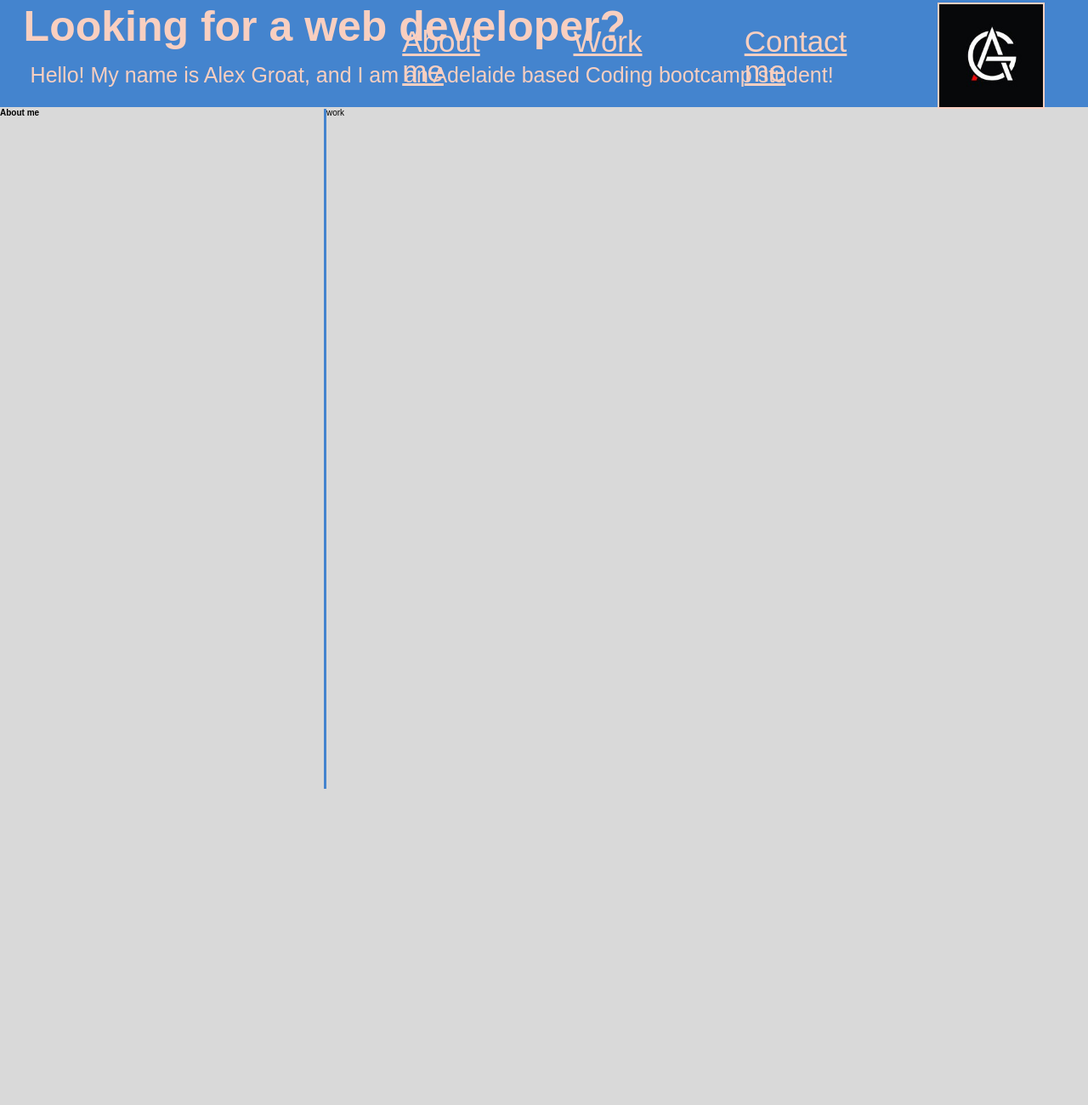
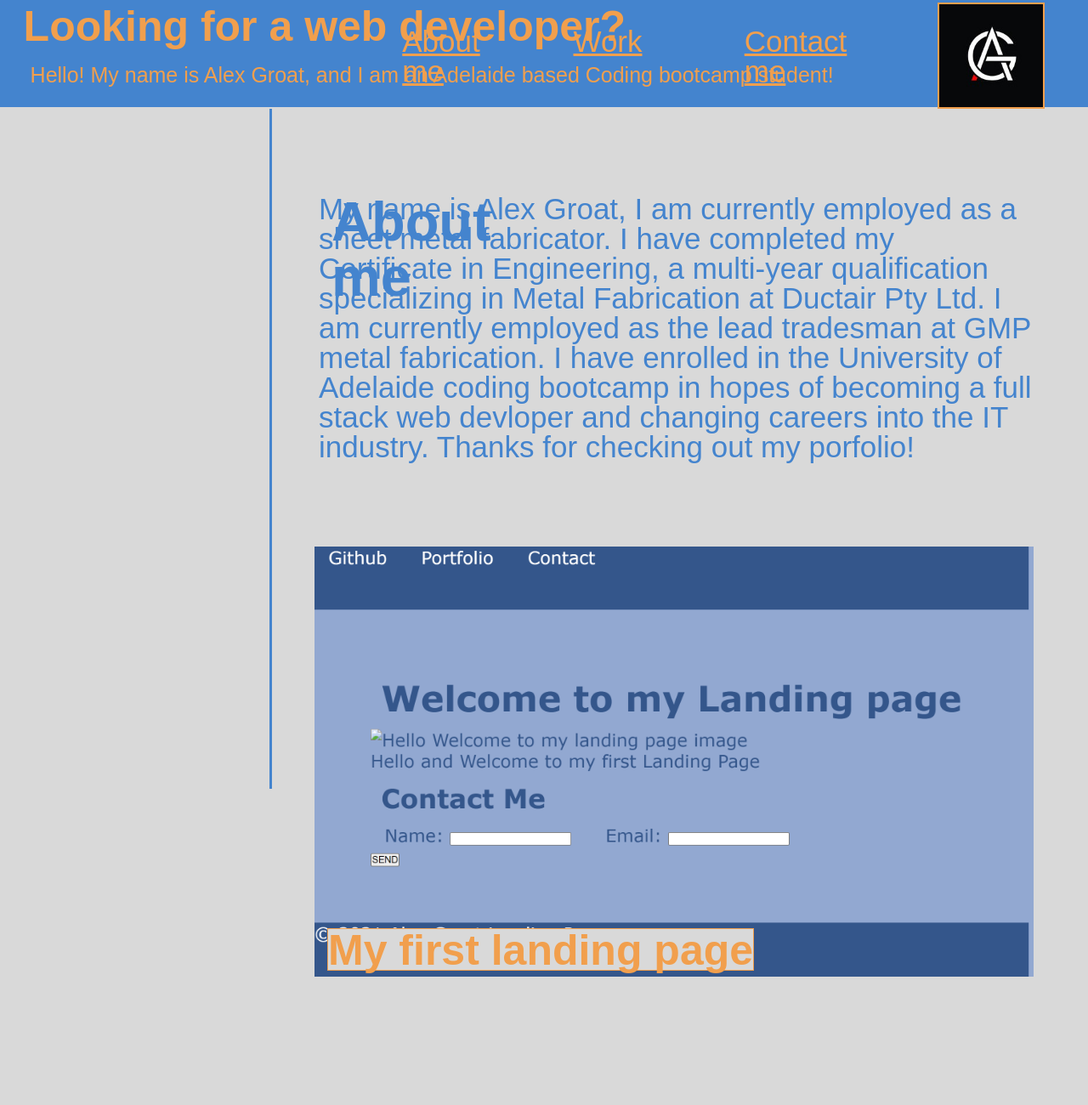
Before and after one commit to AlexGroat/my-portfolio, a plain HTML site: page index.html in a window 1280 px wide. Shown: the top 1300 px of the page at 85% size. Before the commit the page ends 928 px from the top, so only its background shows below. Drawn offline with Linux system fonts and the light colour scheme.

Commit message:
Second commit Headers placed on side, first application img linked and placed

```diff
--- a/index.html
+++ b/index.html
@@ -42,14 +42,44 @@
     </header>
 
     <div class="wrapper">
+
         <section class="left">
-            <article class="info">
+
+            <article id="about-me">
                 <h2>About me</h2>
             </article>
+
+            <article id="work">
+                <h2>Work</h2>
+            </article>
+
+            <article id="contact-me">
+                <h2>Contact me</h2>
+            </article>
+
         </section>
-        <section class="right">
-            <p>work</p>
-        </section>
+
+        <aside class="right">
+
+            <div>
+            <p class="text-about">My name is Alex Groat, I am currently employed as a sheet metal fabricator.
+                I have completed my Certificate in Engineering, a multi-year qualification specializing in Metal
+                Fabrication at Ductair Pty Ltd. I am currently employed as the lead tradesman at GMP metal fabrication.
+                I have enrolled in the University of Adelaide coding bootcamp in hopes of becoming a full stack web
+                devloper and changing careers into the IT industry. Thanks for checking out my porfolio!
+            </p>
+            </div>
+
+            <div class="container">
+
+               <a href="https://alexgroat.github.io/Mini-Project-one/"><img src="Mini-project-1-screenshot.png" class="landing-page"
+                alt="Alex Groat landing page" ></a>
+                <div class="bottom-left"><h3>My first landing page</h3></div>
+            </div>
+
+
+        </aside>
+
     </div>
 
 
--- a/style.css
+++ b/style.css
@@ -22,11 +22,11 @@ body {
     padding: 2%;
     width: 100%;
     background-color: var(--lightblue);
-    color: var(--light);
+    color: var(--mango);
 }
 
 h1 {
-    font-size: 50px;
+    font-size: 5rem;
     position:inherit;
     margin-top: -20px;
     margin-left: 2px;
@@ -35,7 +35,7 @@ h1 {
 
 
 .header p {
-    font-size: 25px;
+    font-size: 2.5rem;
     margin-top: 20px;
     margin-left: 10px;
 
@@ -46,7 +46,7 @@ h1 {
 }
 
 .nav ul {
-    font-size: 35px;
+    font-size: 3.5rem;
     padding-right: 20px;
       margin-top: -70px;
       display: flex;
@@ -65,8 +65,12 @@ h1 {
 
 a {
     flex-wrap: wrap;
-    color: var(--light);;
+    color: var(--mango);
 
+}
+
+a:hover {
+    color: var(--red-orange);
 }
 
 .logo {
@@ -74,7 +78,7 @@ a {
     margin-top: -98px;
     margin-right: 25px;
     max-height: 125px;
-    border: 2px solid var(--light);
+    border: 2px solid var(--mango);
 }
 
 .wrapper {
@@ -83,11 +87,72 @@ a {
 }
 
 .left {
+    height: 100vh;
+    width:25%;
     border-right: 3px solid var(--lightblue);
-    height: 100vh;
-    width:30%;
 }
 
 .right {
     width: 70%;
 }
+
+.wrapper h2 {
+    font-size: 6.5rem;
+    color: var(--lightblue);
+}
+
+#about-me h2{
+    padding-top: 100px;
+    padding-left: 390px;
+    position: relative;
+}
+
+#work h2 {
+    padding-top: 500px;
+    padding-left: 420px;
+    position: absolute;
+}
+
+#contact-me {
+    margin-top: 1200px;
+    padding-left: 222px;
+    position: absolute;
+}
+
+.right {
+    font-size: 20px;
+    color: var(--lightblue);
+}
+
+
+.text-about {
+    font-size: 3.5rem;
+    display: flex;
+    flex-wrap: wrap;
+     padding-top: 100px;
+    padding-left: 55px;
+}
+
+.container {
+    position: relative;
+}
+
+.landing-page {
+    position: relative;
+    padding-top: 100px;
+    padding-left: 50px;
+    width: 100%;
+}
+
+
+.bottom-left h3 {
+    font-size: 5rem;
+    position: absolute;
+    color: var(--mango);
+    background-color: var(--almond);
+    border: 1px solid var(--mango);
+    height: 50px;
+    justify-content: center;
+    left: 65px;
+    bottom: 10px;
+}
```
Also changed, not shown: Mini-project-1-screenshot.png (added), placeholder-200x100.png (added).
